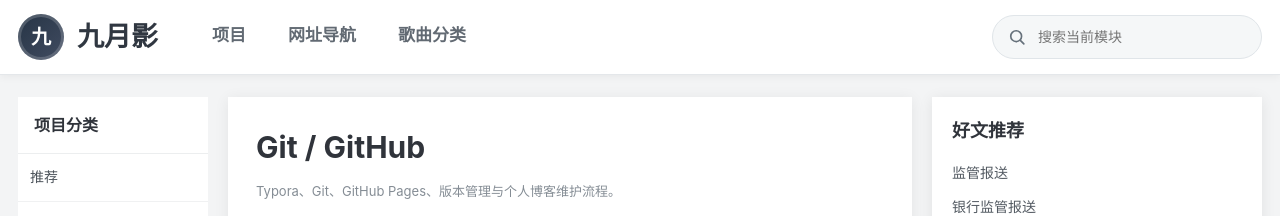
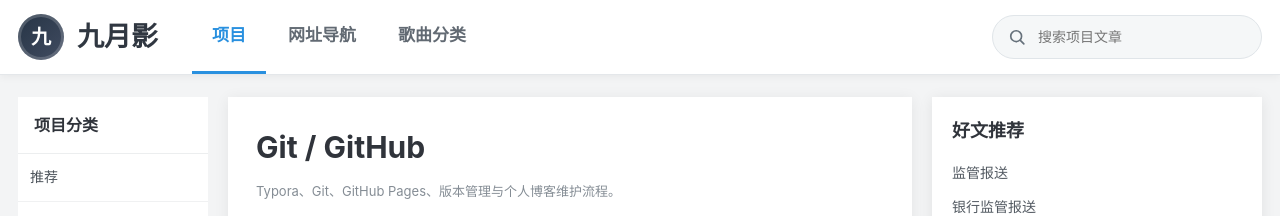
Before and after one commit to ijiuyueying/ijiuyueying.github.io, a Jekyll site: the page built from git.md, in a window 1280 px wide. Shown: the top 216 px of the page. Built offline with Jekyll 4.4.1, drawn with Linux system fonts in a browser that asks for light colours.

Commit message:
修复文章与归档顶部状态和搜索行为

```diff
--- a/_includes/header.html
+++ b/_includes/header.html
@@ -3,7 +3,7 @@
   <div class="xm-shell xm-header-inner">
     <a class="xm-brand" href="{{ '/' | relative_url }}">
       {% if settings.avatar and settings.avatar != '' %}
-      <img class="xm-logo-image" src="{{ settings.avatar | relative_url }}" alt="{{ settings.site_name | default: '九月影' }}">
+      <img class="xm-logo-image" style="width:46px;height:46px;border-radius:50%;object-fit:cover;display:block" src="{{ settings.avatar | relative_url }}" alt="{{ settings.site_name | default: '九月影' }}">
       {% else %}
       <span class="xm-logo">九</span>
       {% endif %}
@@ -16,7 +16,12 @@
     <nav class="xm-nav" aria-label="主导航">
       {% assign top_modules = site.menu_defs | where: 'show_top', true | sort: 'top_order' %}
       {% for item in top_modules %}
-      <a href="{{ item.top_url | relative_url }}"{% if page.nav_key == item.module_key %} class="active"{% endif %}>{{ item.top_label }}</a>
+        {% assign is_active = false %}
+        {% if page.nav_key == item.module_key %}{% assign is_active = true %}{% endif %}
+        {% if item.module_key == 'project' and page.layout == 'post' %}{% assign is_active = true %}{% endif %}
+        {% if item.module_key == 'project' and page.layout == 'category' %}{% assign is_active = true %}{% endif %}
+        {% if item.module_key == 'project' and page.url == '/articles/' %}{% assign is_active = true %}{% endif %}
+      <a href="{{ item.top_url | relative_url }}"{% if is_active %} class="active"{% endif %}>{{ item.top_label }}</a>
       {% endfor %}
     </nav>
 
@@ -26,3 +31,19 @@
     </label>
   </div>
 </header>
+
+{% if page.layout == 'post' or page.layout == 'category' or page.url == '/articles/' %}
+<script>
+document.addEventListener('DOMContentLoaded',function(){
+  var input=document.getElementById('xm-search-input');
+  if(!input)return;
+  input.placeholder='搜索项目文章';
+  input.addEventListener('keydown',function(e){
+    if(e.key!=='Enter')return;
+    var q=(input.value||'').trim();
+    if(!q)return;
+    window.location.href='{{ '/' | relative_url }}?q='+encodeURIComponent(q)+'#xm-post-list';
+  });
+});
+</script>
+{% endif %}
```
